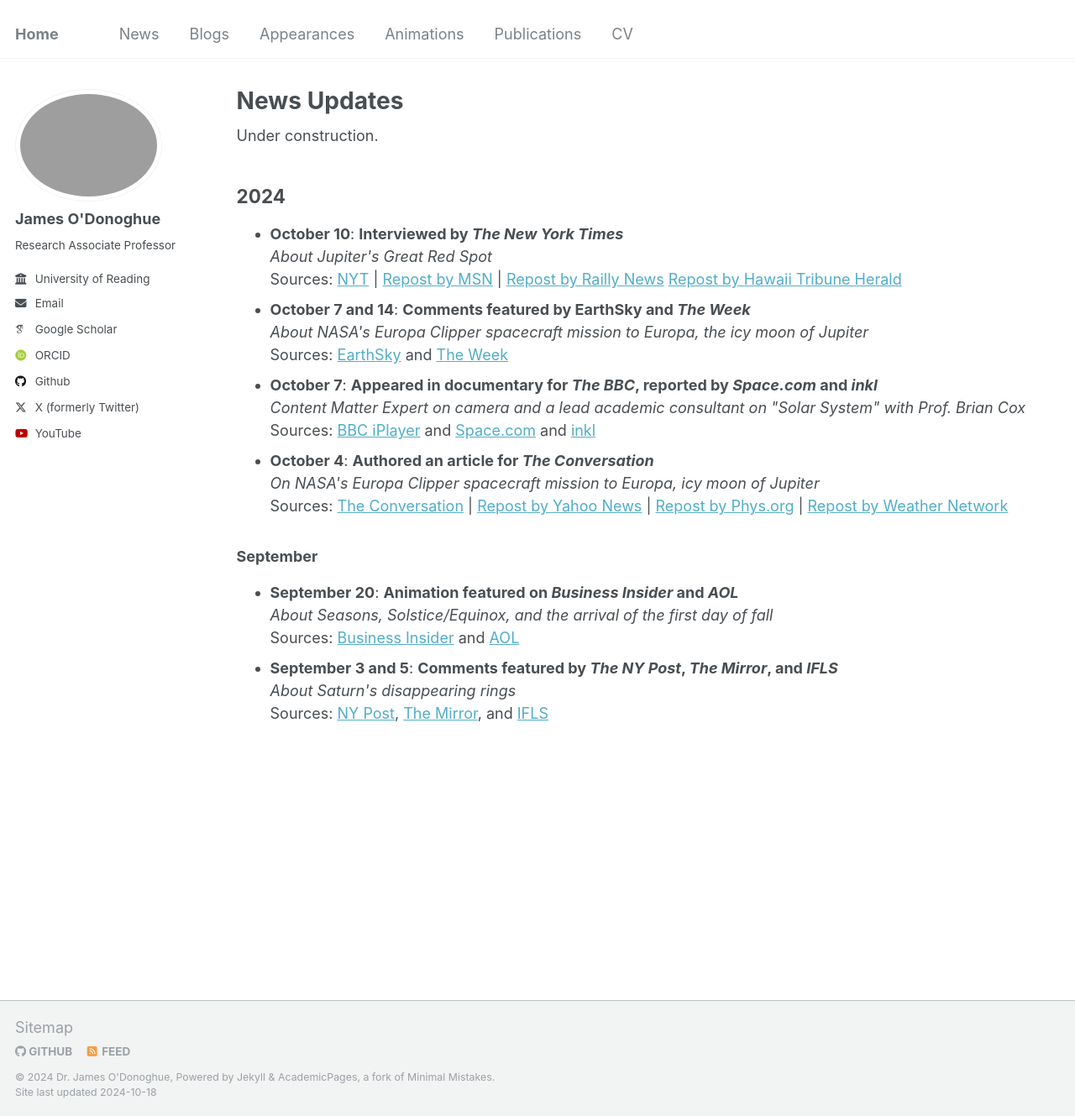
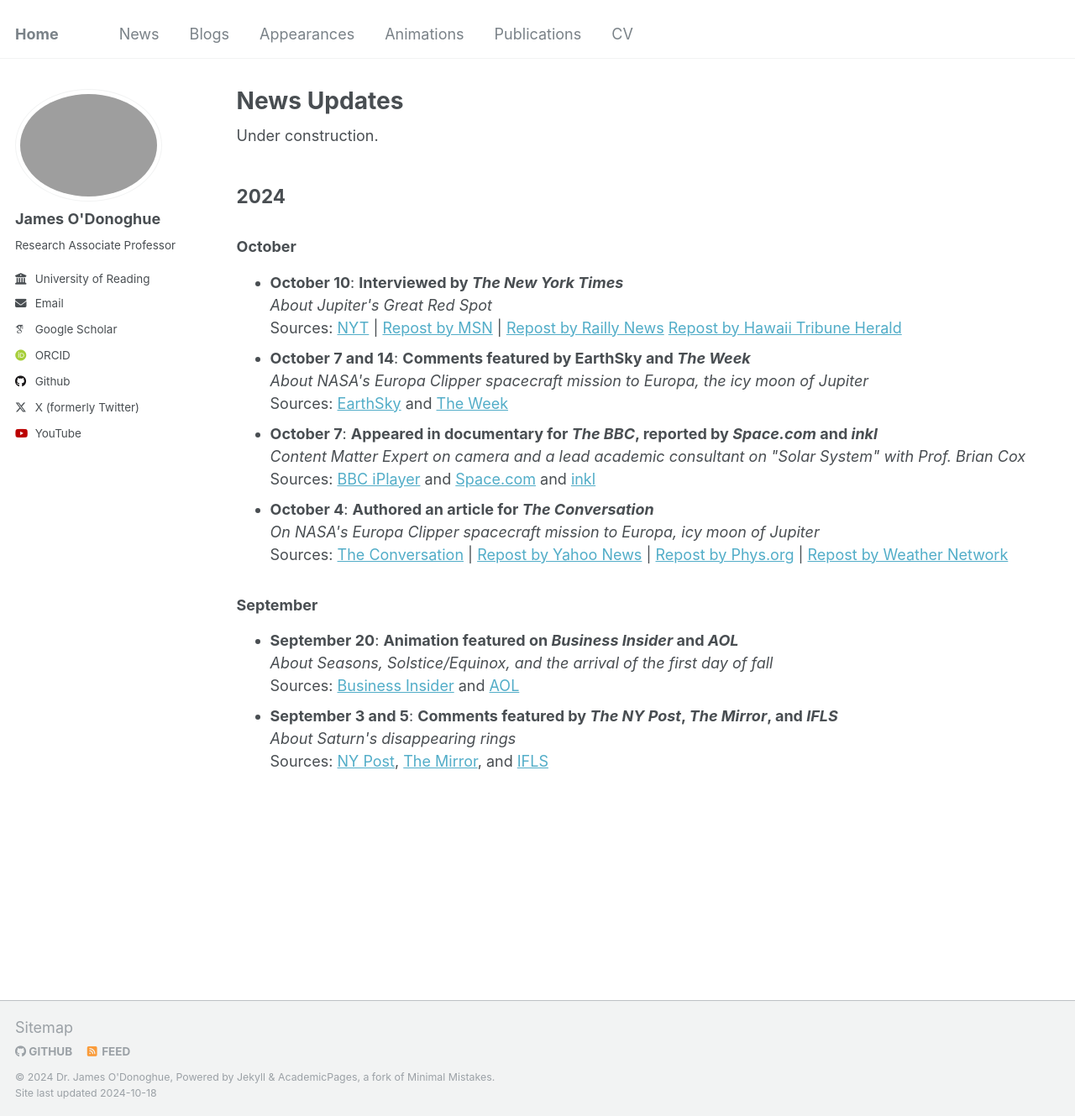
Before and after one commit to odonoghuespace/odonoghuespace.github.io, a Jekyll site: the page built from _pages/news.html, in a window 1280 px wide and 1329 px high. Shown: the whole window at 84% size. Built offline with Jekyll 4.4.1, drawn with Linux system fonts in a browser that asks for light colours; some web fonts are replaced.

Commit message:
Update news.html

```diff
--- a/_pages/news.html
+++ b/_pages/news.html
@@ -8,6 +8,7 @@ author_profile: true
 Under construction.
 
 <h2>2024</h2>
+<h3>October</h3>
 <ul>
   <li><strong>October 10</strong>: <strong>Interviewed by <em>The New York Times</em></strong><br>
     <em>About Jupiter's Great Red Spot</em><br>
```
